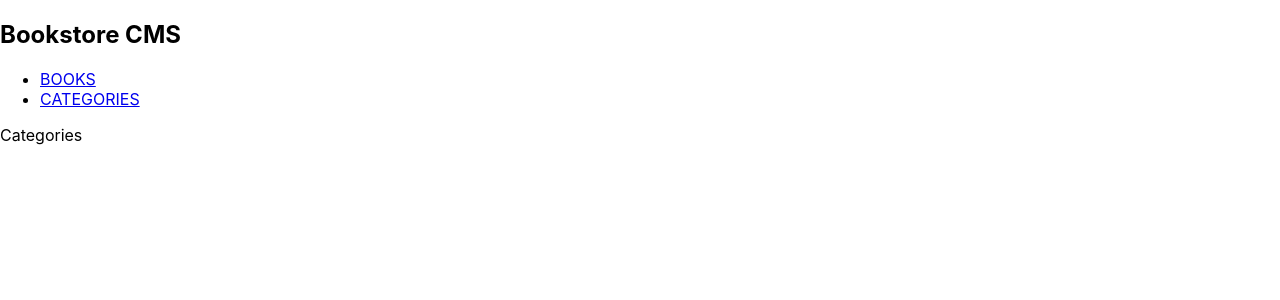
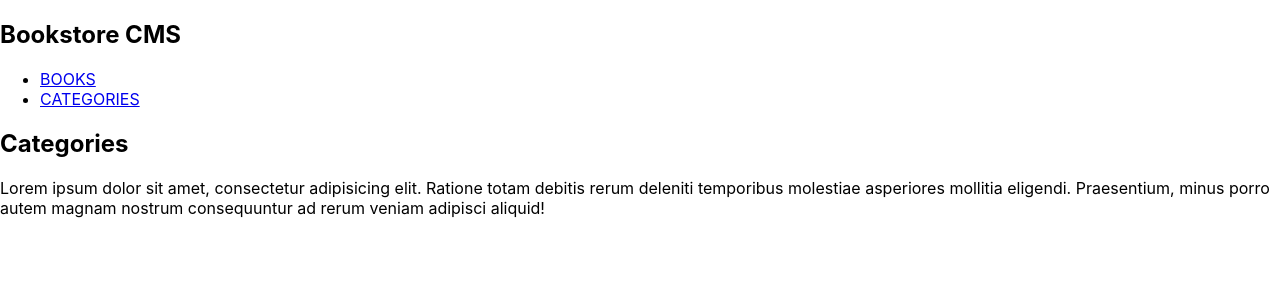
Before and after one commit to lincoln1883/anancy-bookstore, a React (Create React App) app: page /categories in a window 1280 px wide. Shown: the top 300 px of the page. Built offline with nearby package versions, Linux system fonts and the light colour scheme.

Commit message:
Add dummy  text to render on the page.

```diff
--- a/src/pages/Categories.jsx
+++ b/src/pages/Categories.jsx
@@ -1,7 +1,17 @@
 import React from 'react';
 
 const Categories = () => (
-  <div>Categories</div>
+  <div>
+    <h2>Categories</h2>
+    <p>
+      Lorem ipsum dolor sit amet,
+      consectetur adipisicing elit.
+      Ratione totam debitis rerum
+      deleniti temporibus molestiae
+      asperiores mollitia eligendi. Praesentium, minus porro autem
+      magnam nostrum consequuntur ad rerum veniam adipisci aliquid!
+    </p>
+  </div>
 );
 
 export default Categories;
```
